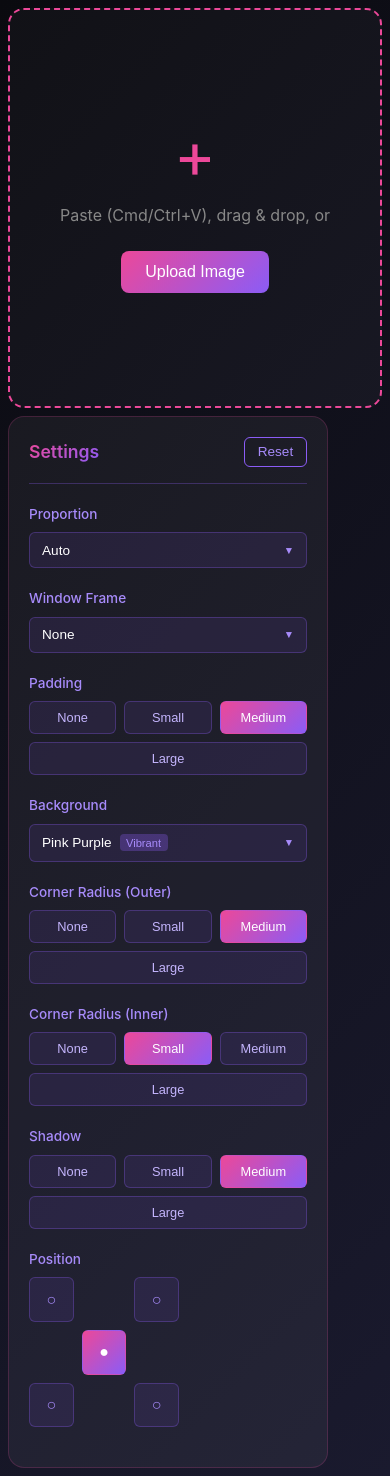
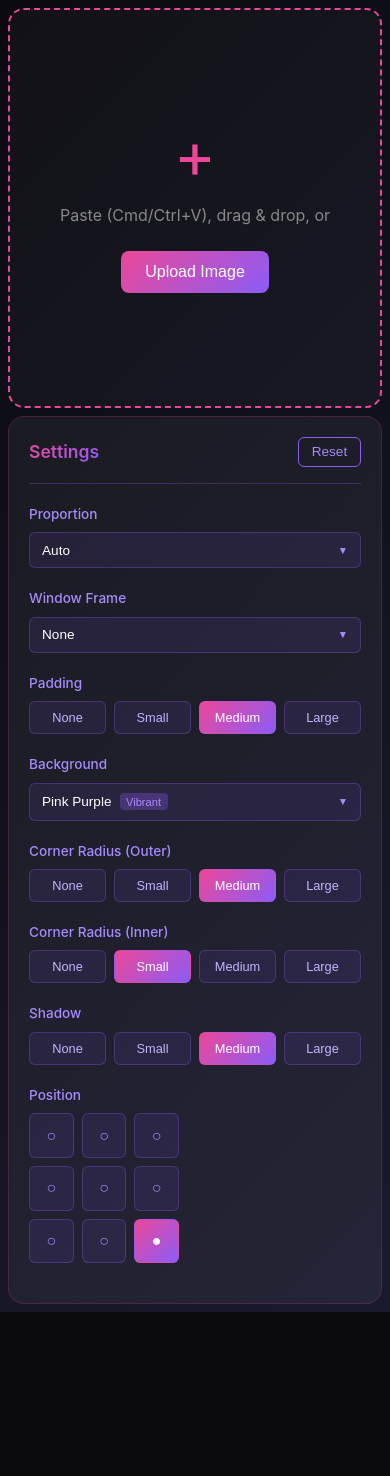
Before and after one commit to ybhaw/screenshot-beautifier, a React (Vite) app: page / in a window 390 px wide. After the commit the page ends 1312 px from the top, so only its background shows below. Built offline with nearby package versions, Linux system fonts and the light colour scheme.

Commit message:
add sidebar resizing functionality with visual handle

```diff
--- a/src/App.css
+++ b/src/App.css
@@ -82,15 +82,19 @@
   border-radius: 8px;
 }
 
+.sidebar-wrapper {
+  flex-shrink: 0;
+  position: relative;
+  max-height: calc(100vh - 2rem);
+}
+
 .controls {
-  flex-shrink: 0;
   background: rgba(255, 255, 255, 0.05);
   border-radius: 16px;
   padding: 1.25rem;
   overflow-y: auto;
   max-height: calc(100vh - 2rem);
   border: 1px solid rgba(236, 72, 153, 0.2);
-  position: relative;
 }
 
 .resize-handle {
@@ -103,6 +107,7 @@
   background: transparent;
   transition: background 0.2s;
   border-radius: 16px 0 0 16px;
+  z-index: 10;
 }
 
 .resize-handle:hover {
@@ -654,9 +659,17 @@
     padding: 0.5rem;
   }
 
+  .sidebar-wrapper {
+    width: 100% !important;
+    max-height: none;
+  }
+
   .controls {
-    width: 100%;
     max-height: none;
+  }
+
+  .resize-handle {
+    display: none;
   }
 
   .preview-area {
--- a/src/App.tsx
+++ b/src/App.tsx
@@ -14,7 +14,7 @@ interface Settings {
   gradientAngle: number
   outerRadius: 'none' | 'small' | 'medium' | 'large'
   innerRadius: 'none' | 'small' | 'medium' | 'large'
-  position: 'center' | 'top-left' | 'top-right' | 'bottom-left' | 'bottom-right'
+  position: 'center' | 'top-left' | 'top' | 'top-right' | 'left' | 'right' | 'bottom-left' | 'bottom' | 'bottom-right'
   shadow: 'none' | 'small' | 'medium' | 'large'
 }
 
@@ -197,12 +197,28 @@ function App() {
         imgX = padding
         imgY = padding
         break
+      case 'top':
+        imgX = (canvasWidth - imgWidth) / 2
+        imgY = padding
+        break
       case 'top-right':
         imgX = canvasWidth - imgWidth - padding
         imgY = padding
         break
+      case 'left':
+        imgX = padding
+        imgY = (canvasHeight - imgHeight) / 2
+        break
+      case 'right':
+        imgX = canvasWidth - imgWidth - padding
+        imgY = (canvasHeight - imgHeight) / 2
+        break
       case 'bottom-left':
         imgX = padding
+        imgY = canvasHeight - imgHeight - padding
+        break
+      case 'bottom':
+        imgX = (canvasWidth - imgWidth) / 2
         imgY = canvasHeight - imgHeight - padding
         break
       case 'bottom-right':
@@ -386,11 +402,12 @@ function App() {
           )}
         </div>
 
-        <div className="controls" style={{ width: sidebarWidth }}>
+        <div className="sidebar-wrapper" style={{ width: sidebarWidth }}>
           <div
             className="resize-handle"
             onMouseDown={() => setIsResizing(true)}
           />
+          <div className="controls">
           <div className="controls-header">
             <h2>Settings</h2>
             <button className="reset-btn" onClick={reset}>Reset</button>
@@ -798,7 +815,7 @@ function App() {
           <div className="control-group">
             <label>Position</label>
             <div className="position-grid">
-              {(['top-left', 'top-right', 'center', 'bottom-left', 'bottom-right'] as const).map(pos => (
+              {(['top-left', 'top', 'top-right', 'left', 'center', 'right', 'bottom-left', 'bottom', 'bottom-right'] as const).map(pos => (
                 <button
                   key={pos}
                   className={`position-btn ${settings.position === pos ? 'active' : ''}`}
@@ -821,6 +838,7 @@ function App() {
               </button>
             </div>
           )}
+          </div>
         </div>
       </div>
     </div>
```
